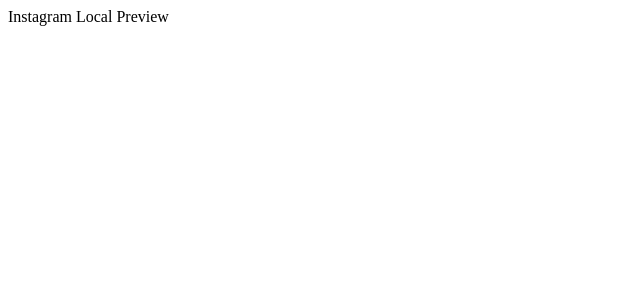
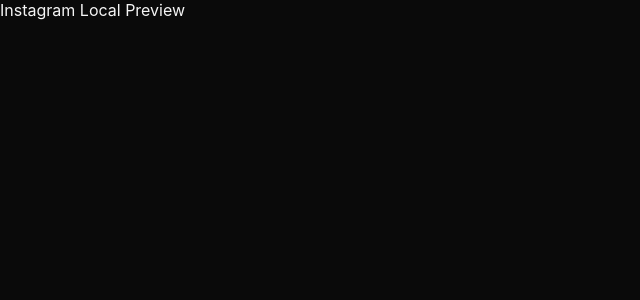
Before and after one commit to 7nagiiiiiii7-commits/instagram-local, a React (Vite) app: page / in a window 1280 px wide. Shown: the top 300 px of the page, without its empty margins (0-640 px from the left). Built offline with nearby package versions, Linux system fonts and the light colour scheme.

Commit message:
feat: add theme tokens, icons, object URL hook, MediaItem

```diff
--- a/src/styles/theme.css
+++ b/src/styles/theme.css
@@ -0,0 +1,37 @@
+:root {
+  --ig-bg: #000000;
+  --ig-surface: #121212;
+  --ig-elevated: #1c1c1e;
+  --ig-text: #f5f5f5;
+  --ig-muted: #a8a8a8;
+  --ig-border: #262626;
+  --ig-accent: #0095f6;
+  --ig-like: #ed4956;
+  --ig-app-width: 430px;
+}
+
+* { box-sizing: border-box; }
+
+html, body, #root {
+  margin: 0;
+  height: 100%;
+  background: #0a0a0a;
+}
+
+body {
+  font-family: -apple-system, BlinkMacSystemFont, "Segoe UI", Roboto,
+    "Helvetica Neue", Arial, "Hiragino Sans", "Noto Sans JP", sans-serif;
+  color: var(--ig-text);
+  -webkit-font-smoothing: antialiased;
+}
+
+button {
+  font: inherit;
+  color: inherit;
+  background: none;
+  border: none;
+  cursor: pointer;
+  padding: 0;
+}
+
+img, video { display: block; }
```
Also changed, not shown: src/components/MediaItem.jsx (added, +10 -0 lines), src/components/icons.jsx (added, +46 -0 lines), src/hooks/useObjectURL.js (added, +12 -0 lines).
